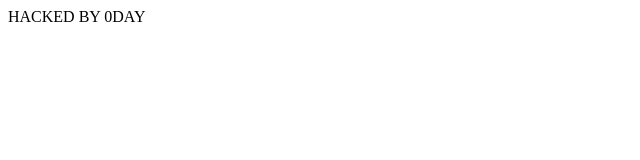
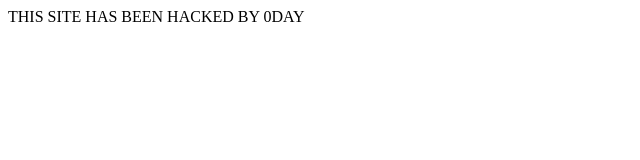
Before and after one commit to siddharth563/Siddharthprasad.github.io, a plain HTML site: page index.html in a window 1280 px wide. Shown: the whole page, without its empty margins (0-640 px from the left). Drawn offline with Linux system fonts and the light colour scheme.

Commit message:
Update index.html

```diff
--- a/index.html
+++ b/index.html
@@ -1,6 +1,6 @@
 <html>
 <body>
 
-HACKED BY 0DAY
+THIS SITE HAS BEEN HACKED BY 0DAY
 </body>
 </html>
```
